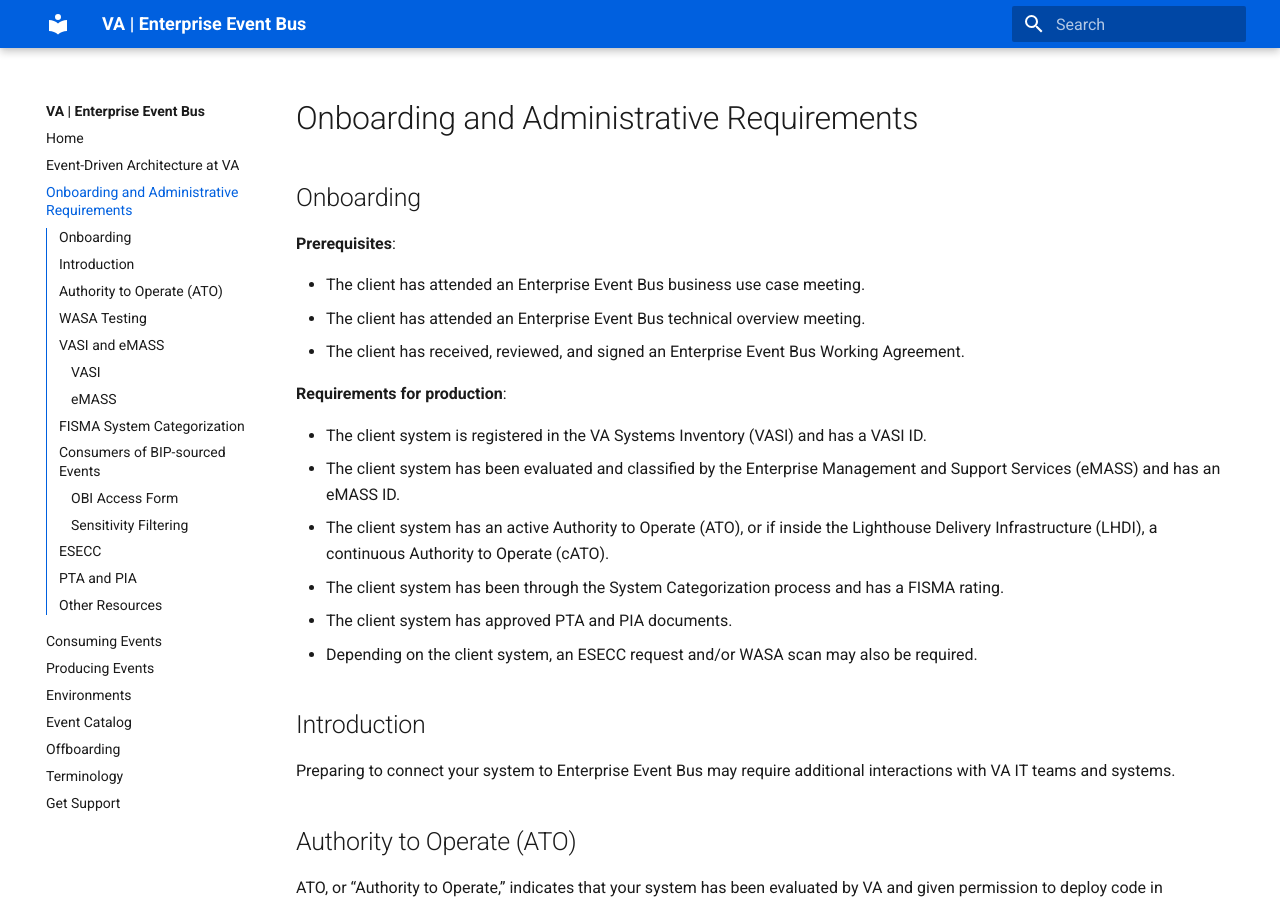
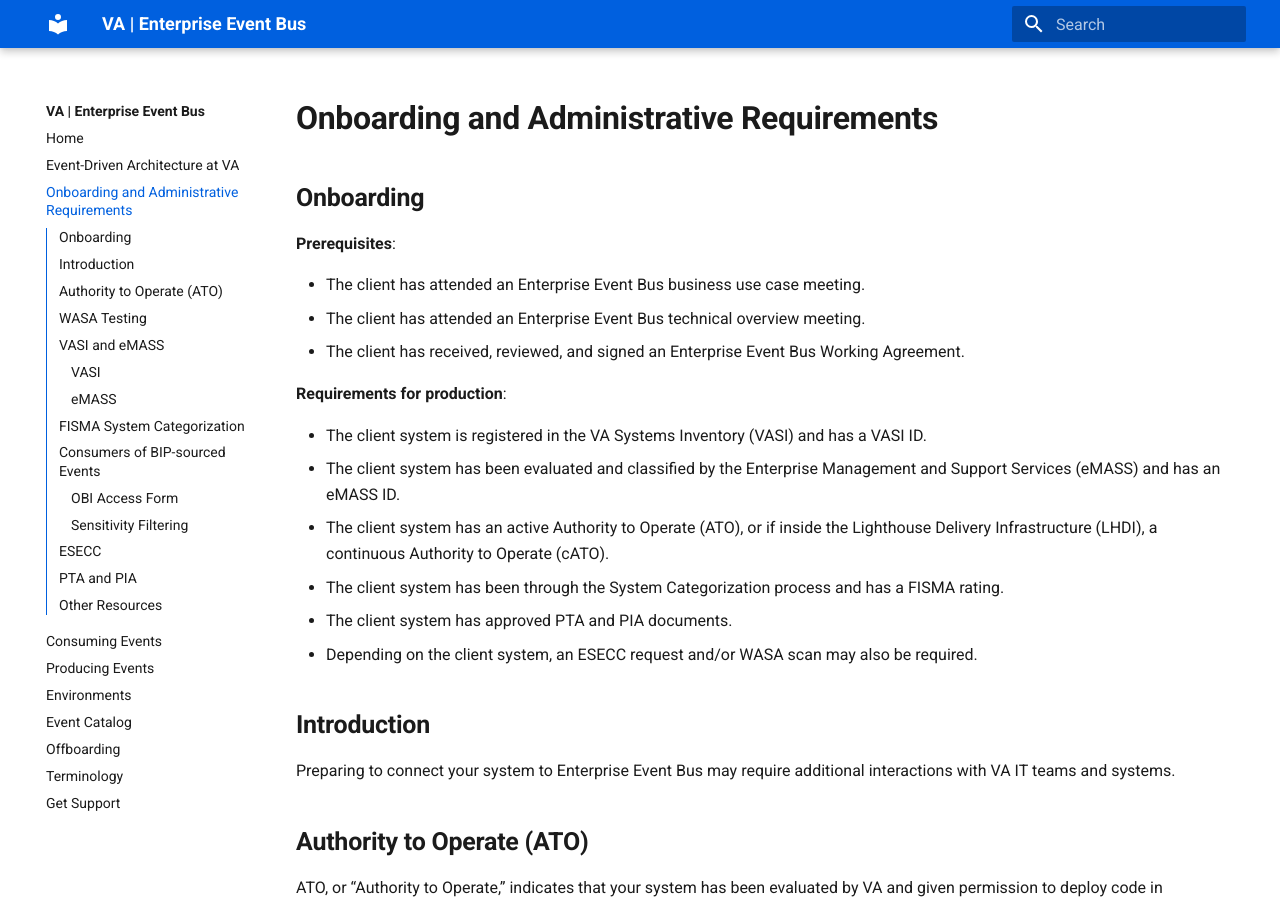
Before and after one commit to department-of-veterans-affairs/ves-event-bus-developer-portal, an MkDocs documentation site: the page built from docs/administrative-requirements.md, in a window 1280 px wide and 900 px high. Built offline with MkDocs 1.6.1 and Material for MkDocs 9.7.7, drawn with Linux system fonts in a browser that asks for light colours.

```diff
--- a/docs/administrative-requirements.md
+++ b/docs/administrative-requirements.md
@@ -2,8 +2,8 @@
 title: Onboarding and Administrative Requirements
 ---
 
-# Onboarding and Administrative Requirements
-## Onboarding
+# **Onboarding and Administrative Requirements**
+## **Onboarding**
 
 **Prerequisites**:
 
@@ -20,11 +20,11 @@ title: Onboarding and Administrative Requirements
 * The client system has approved PTA and PIA documents.
 * Depending on the client system, an ESECC request and/or WASA scan may also be required.
 
-## Introduction
+## **Introduction**
 Preparing to connect your system to Enterprise Event Bus may require additional interactions with VA IT teams and systems.
 
 
-## Authority to Operate (ATO)
+## **Authority to Operate (ATO)**
 
 ATO, or “Authority to Operate,” indicates that your system has been evaluated by VA and given permission to deploy code in production.
 
@@ -40,13 +40,13 @@ For clients that are LHDI tenants:
 
 - Teams within the Lighthouse Delivery Infrastructure should consult their LHDI Enablement Liaison to begin the ATO process.
 
-## WASA Testing
+## **WASA Testing**
 
 Web Application Security Assessment (WASA) scanning may be needed as part of the ATO process when a client system builds a web application for consuming events from the Event Bus. Please note that a 30 day notice is required for WASA testing.
 
 The VA SAVD WASA Coordination team can be contacted via email at `VASAVDWASACoordination[at]va.gov`. A request for WASA testing can be submitted on the [Security Assessment Portal home page (must be on VA network to view)](https://saportal.va.gov/Home).
 
-## VASI and eMASS
+## **VASI and eMASS**
 
 The client system should either have or be in the process of procuring:
 
@@ -55,7 +55,7 @@ The client system should either have or be in the process of procuring:
 
 **Note**: The VASI and eMASS Processes have merged and are now accomplished via a single LEAF intake (formerly GRC intake) request: [Unified System Registry Intake (must be on VA network to view)](https://leaf.va.gov/NATIONAL/103/cybersecurity_request_portal/).
 
-### VASI
+### **VASI**
 
 The VA Systems Inventory (VASI) is intended to be a registry of all applications in use at VA.
 
@@ -71,7 +71,7 @@ For clients that are LHDI tenants:
 
 - Teams on the Lighthouse Delivery Infrastructure (LHDI) should consult their LHDI Enablement Liaison to submit a LEAF intake request.
 
-### eMASS
+### **eMASS**
 
 Enterprise Mission Assurance Support Service (eMASS) is VA’s Governance, Risk and Compliance (GRC) tool. All systems will be assessed in eMASS by the Risk Review team for an authorization recommendation to be submitted to the Authorizing Official (AO) for final ATO consideration.
 
@@ -90,7 +90,7 @@ For clients that are LHDI tenants:
 - Teams on the Lighthouse Delivery Infrastructure (LHDI) should consult their LHDI Enablement Liaison to submit a LEAF intake request.
 
 
-## FISMA System Categorization
+## **FISMA System Categorization**
 
 As part of the eMASS process, System Categorization will evaluate the impact to the organization of loss or compromise to the data in the application. The outcome of the System Categorization process is a FISMA risk level rating of Low, Moderate, or High.
 
@@ -99,9 +99,9 @@ If a prospective client system has not been through System Categorization, it wi
 **Note**: For teams handling ePHI (medical information specific to an individually identifiable patient), the HIPAA Security Rule applies and further review will be required. Support for this can be requested by sending an email to `VHAHCSDevelopmentSecurity2[at]va.gov`.
 
 
-## Consumers of BIP-sourced Events
+## **Consumers of BIP-sourced Events**
 
-### OBI Access Form
+### **OBI Access Form**
 
 Event Bus Consumers consuming a BIP-sourced event that is available on the Event Bus must follow the OBI Data Access Form process (aka the Corp DB Application Access Form).
 
@@ -122,13 +122,13 @@ Examples:
 
 While permission may be granted to access Corp DB data for use in both non-production and production environments, there are cases, such as when a team is in the process of obtaining its ATO, that access may be granted for use in lower environments first, with production access granted once the team's ATO has been registered in eMASS. In the case of the latter, it may be acceptable to submit only one request, as long as ATO confirmation is provided at some point during the Event Bus integration process.
 
-### Sensitivity Filtering
+### **Sensitivity Filtering**
 
 The implementation of Sensitivity Filtering is required when event data, or data spawned from a callback initiated by the data, will be displayed through a VA application user interface to a VA employee or contractor.
 
 [An article on sensitivity filtering (must be part of VA GitHub organization to view)](https://github.com/department-of-veterans-affairs/VES/blob/master/research/Event%20Bus/Partner%20Teams/BIP%20Meetings%20and%20Materials/Benefits%20Information%20Sensitivity%20Filtering.md) and [instructions for implementing Sensitivity Filtering (must be part of VA GitHub organization to view)](https://github.com/department-of-veterans-affairs/VES/blob/master/research/Event%20Bus/Partner%20Teams/BIP%20Meetings%20and%20Materials/Benefits%20Information%20Sensitivity%20Level%20Filtering%20Options.md) can be found in the Enterprise Event Bus GitHub repository.
 
-## ESECC
+## **ESECC**
 
 A request to the Enterprise Security External Change Council (ESECC) may be needed to authorize an opening in the firewall to enable a connection between the client system and the Enterprise Event Bus.
 
@@ -140,7 +140,7 @@ If an ESECC is required, the Enterprise Event Bus team will submit the ESECC req
 * Your system's connection ID assigned by VA NSOC (VA Network Security Operations Center).
 
 
-## PTA and PIA
+## **PTA and PIA**
 
 A PTA, or Privacy Threshold Analysis, is a required document used to determine if a system is privacy-sensitive and requires additional privacy compliance documentation such as a PIA or SORN.  It is also the first step of the privacy compliance documentation process.
 
@@ -163,7 +163,7 @@ Resources:
 * [PIA Training Resources (VA SharePoint, must be on VA network to view)](https://dvagov.sharepoint.com/sites/OITPrivacyHub/SitePages/PIA-Training-Resources.aspx)
 
 
-## Other Resources
+## **Other Resources**
 
 For clients that are not LHDI tenants:
 
```
